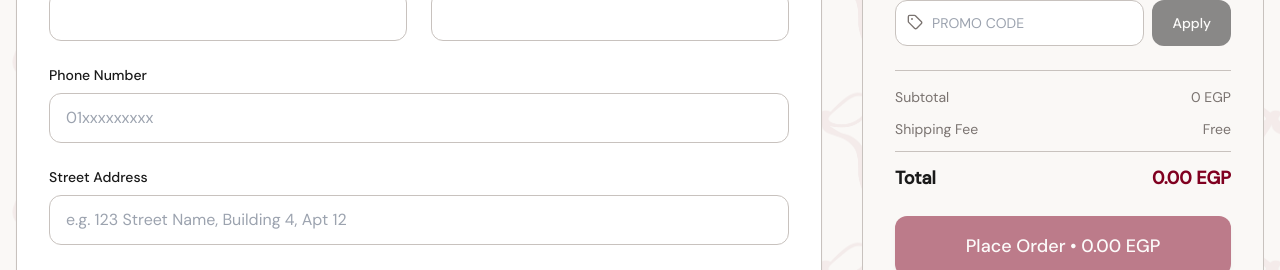
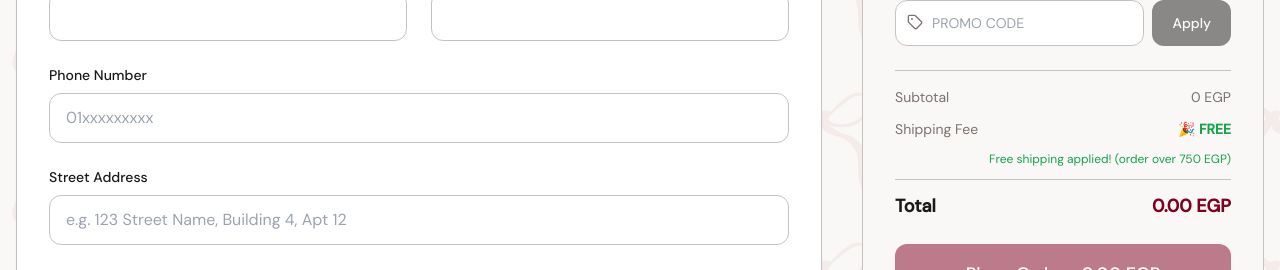
Before and after one commit to kareem1417/nyla-frontend, a React (Vite) app: page /checkout in a window 1280 px wide. Shown: the part 367-637 px from the top of the page. Built offline with nearby package versions, Linux system fonts and the light colour scheme; no server answers.

Commit message:
free shipping if the order exceedes 750

```diff
--- a/src/pages/CartDrawer.jsx
+++ b/src/pages/CartDrawer.jsx
@@ -52,7 +52,7 @@ function CartDrawer() {
                                     <div className="flex-1">
                                         <h3 className="text-sm font-semibold text-ink line-clamp-1 pr-6">{item.productName}</h3>
                                         <p className="text-xs text-stone mt-0.5">Variant: {item.variantLabel}</p>
-                                        <p className="text-burgundy-800 font-bold mt-2">{item.unitPrice} EGP</p>
+                                        <p className="text-burgundy-800 font-bold mt-2">{item.unitPrice * item.quantity} EGP</p>
 
                                         <div className="flex items-center gap-3 mt-3">
                                             <div className="flex items-center gap-1 border border-petal-gray rounded-full px-1 bg-white">
--- a/src/pages/CheckoutPage.jsx
+++ b/src/pages/CheckoutPage.jsx
@@ -14,8 +14,11 @@ function CheckoutPage() {
     const [isVerifyingCoupon, setIsVerifyingCoupon] = useState(false);
     const [appliedCoupon, setAppliedCoupon] = useState(null);
 
+    const FREE_SHIPPING_THRESHOLD = 750;
     const discountAmount = appliedCoupon ? (cartTotal * appliedCoupon.discountPercentage) / 100 : 0;
-    const finalTotal = (cartTotal - discountAmount) + shippingFee;
+    const subtotalAfterDiscount = cartTotal - discountAmount;
+    const effectiveShipping = subtotalAfterDiscount >= FREE_SHIPPING_THRESHOLD ? 0 : shippingFee;
+    const finalTotal = subtotalAfterDiscount + effectiveShipping;
 
     const [formData, setFormData] = useState({
         customerName: '', customerEmail: '', phone: '', address: '',
@@ -84,7 +87,7 @@ function CheckoutPage() {
                 },
                 paymentMethod: 'Cash On Delivery',
                 itemsPrice: cartTotal,
-                shippingPrice: shippingFee,
+                shippingPrice: effectiveShipping,
                 couponCode: appliedCoupon?.code || null,
                 orderItems: cartItems.map((item) => ({
                     name: item.productName, qty: item.quantity, image: item.imageUrl || item.image,
@@ -188,8 +191,16 @@ function CheckoutPage() {
 
                             <div className="flex justify-between text-stone text-sm">
                                 <span>Shipping Fee</span>
-                                <span>{shippingFee === 0 ? 'Free' : `+${shippingFee} EGP`}</span>
+                                <span className={effectiveShipping === 0 ? 'text-green-600 font-semibold' : ''}>
+                                    {effectiveShipping === 0 ? '🎉 FREE' : `+${effectiveShipping} EGP`}
+                                </span>
                             </div>
+                            {effectiveShipping === 0 && (
+                                <p className="text-xs text-green-600 text-right">Free shipping applied! (order over {FREE_SHIPPING_THRESHOLD} EGP)</p>
+                            )}
+                            {effectiveShipping > 0 && (FREE_SHIPPING_THRESHOLD - subtotalAfterDiscount) <= 200 && (
+                                <p className="text-xs text-burgundy-800 text-right">Add {(FREE_SHIPPING_THRESHOLD - subtotalAfterDiscount).toFixed(0)} EGP more for free shipping!</p>
+                            )}
 
                             {appliedCoupon && (
                                 <div className="flex justify-between text-green-600 text-sm font-medium">
--- a/src/pages/HomePage.jsx
+++ b/src/pages/HomePage.jsx
@@ -1,5 +1,6 @@
 import React from 'react';
 import { Link } from 'react-router-dom';
+import { Gift } from 'lucide-react'; // ضفنا الأيقونة دي للعرض
 import ProductCard from '../components/ui/ProductCard';
 import { useProductStore } from '../services/productStore';
 
@@ -11,6 +12,7 @@ function HomePage() {
     return (
         <div className="animate-fade-in">
 
+            {/* Hero Section */}
             <section
                 className="relative pt-28 pb-32 px-6 md:pt-32 md:pb-40 md:px-16 lg:px-24 overflow-hidden bg-cover bg-[80%_center] md:bg-center bg-no-repeat flex items-center min-h-[550px] md:min-h-[700px]"
                 style={{
@@ -34,19 +36,47 @@ function HomePage() {
                 </div>
             </section>
 
+            {/* Marquee Banner */}
             <div className="bg-burgundy-800 text-white py-3 overflow-hidden flex whitespace-nowrap">
                 <div className="animate-marquee inline-block font-sans text-sm tracking-widest uppercase">
                     <span className="mx-8">✨ 100% Natural Ingredients</span>
                     <span className="mx-8">✨ Cruelty Free</span>
                     <span className="mx-8">✨ Handcrafted in Egypt</span>
-                    <span className="mx-8">✨ Free Shipping on orders over 1000 EGP</span>
+                    {/* تعديل الرقم هنا */}
+                    <span className="mx-8">✨ Free Shipping on orders over 750 EGP</span>
                     <span className="mx-8">✨ Beta Version </span>
-
-
                 </div>
             </div>
 
-            <section className="max-w-7xl mx-auto px-6 lg:px-8 py-24 text-center">
+            {/* 🌟 New Stylish Promo Banner 🌟 */}
+            <section className="max-w-5xl mx-auto px-6 lg:px-8 mt-16">
+                <div className="bg-[#FAF8F6] border border-petal-gray rounded-2xl p-6 md:p-8 flex flex-col md:flex-row items-center justify-between shadow-sm relative overflow-hidden">
+                    {/* لمسة تصميم (شكل دائري خفيف في الخلفية) */}
+                    <div className="absolute -right-10 -top-10 w-40 h-40 bg-burgundy-800/5 rounded-full blur-2xl pointer-events-none"></div>
+
+                    <div className="flex flex-col md:flex-row items-center gap-5 text-center md:text-left mb-6 md:mb-0 relative z-10">
+                        <div className="bg-burgundy-800 text-white p-3.5 rounded-full shadow-sm">
+                            <Gift size={24} />
+                        </div>
+                        <div>
+                            <h3 className="text-2xl font-display text-ink mb-1">Special Treat For You!</h3>
+                            <p className="text-stone text-sm md:text-base">
+                                Enjoy <span className="font-bold text-burgundy-800">FREE SHIPPING</span> on all orders over <span className="font-bold text-ink">750 EGP</span>.
+                            </p>
+                        </div>
+                    </div>
+
+                    <Link
+                        to="/shop"
+                        className="relative z-10 px-8 py-3 border border-burgundy-800 text-burgundy-800 rounded-full font-medium hover:bg-burgundy-800 hover:text-white transition-all w-full md:w-auto text-center"
+                    >
+                        Claim Offer
+                    </Link>
+                </div>
+            </section>
+
+            {/* Best Sellers Section */}
+            <section className="max-w-7xl mx-auto px-6 lg:px-8 py-20 text-center">
                 <div className="flex justify-between items-end mb-16 border-b border-petal-gray pb-4">
                     <h2 className="text-4xl text-left font-display text-ink">Best Sellers</h2>
                     <Link to="/shop" className="text-sm font-medium font-sans hover:text-burgundy-800 transition-colors">View All →</Link>
```
